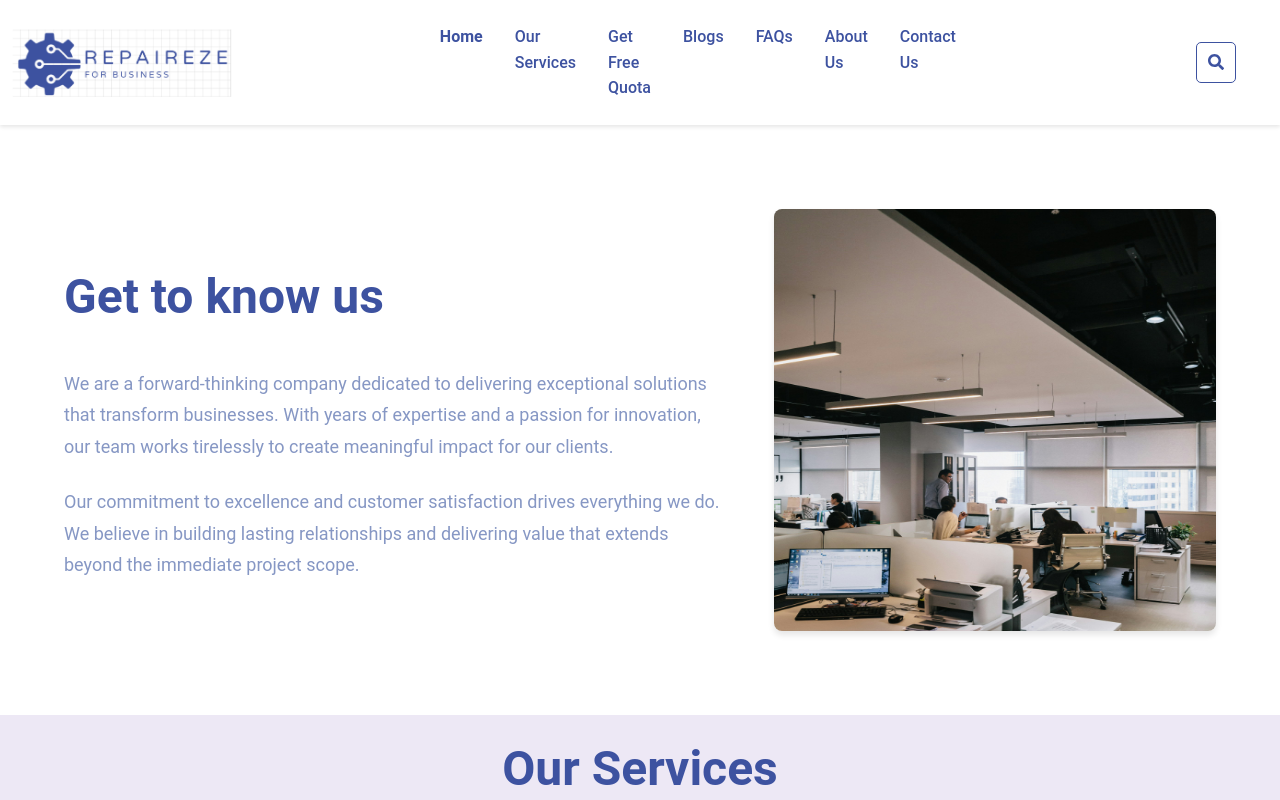
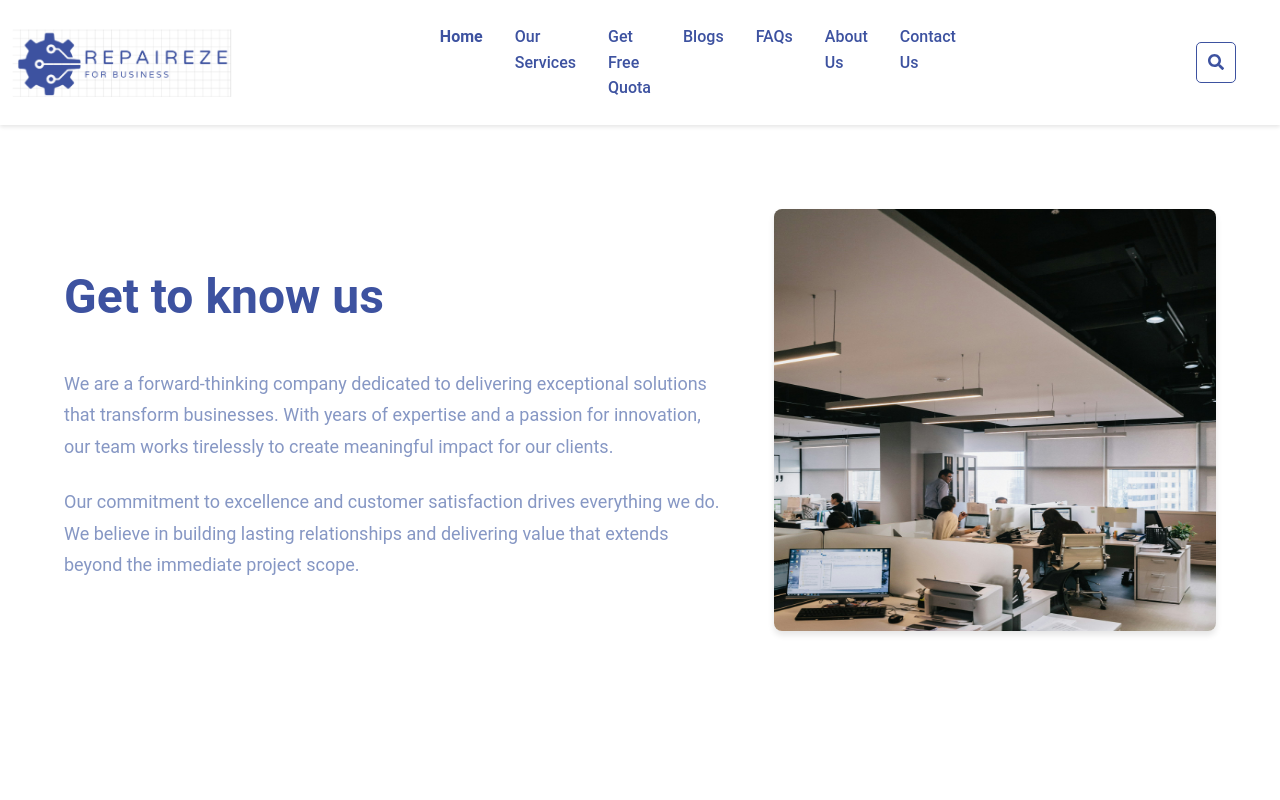
Before and after one commit to kishansrivastava-ks/repaireze-b2b, a React (Vite) app: page / in a window 1280 px wide. Shown: the top 800 px of the page. Built offline with nearby package versions, Linux system fonts and the light colour scheme.

Commit message:
small changes in layout

```diff
--- a/src/components/Home/GetToKnow.jsx
+++ b/src/components/Home/GetToKnow.jsx
@@ -7,6 +7,8 @@ const Section = styled.section`
   /* border: 2px solid red; */
   background-color: var(--color-surface);
   background-color: #fff;
+  height: 88vh;
+  /* padding: 1.5rem 0; */
 `;
 
 const Container = styled.div`
--- a/src/components/Home/ServicesSection.jsx
+++ b/src/components/Home/ServicesSection.jsx
@@ -58,7 +58,7 @@ const Container = styled.div`
 const CardContainer = styled.div`
   position: relative;
   width: 100%;
-  /* overflow: hidden; */
+  /* overflow-x: hidden; */
   /* border: 2px solid red; */
 `;
 
--- a/src/styles/GlobalStyles.js
+++ b/src/styles/GlobalStyles.js
@@ -172,6 +172,7 @@ const GlobalStyles = createGlobalStyle`
   /* Scrollbar Styling */
   ::-webkit-scrollbar {
     width: 6px;
+    display: none;
   }
 
   ::-webkit-scrollbar-track {
--- a/src/ui/MainLayout.jsx
+++ b/src/ui/MainLayout.jsx
@@ -17,7 +17,7 @@ const MainBody = styled.main`
   flex: 1;
   background-color: var(--color-bg);
   /* padding: 2rem; */
-  overflow-y: auto;
+  /* overflow-y: auto; */
   min-height: max-content;
   /* border: 4px solid green; */
 `;
```
